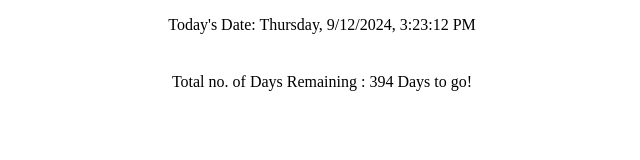
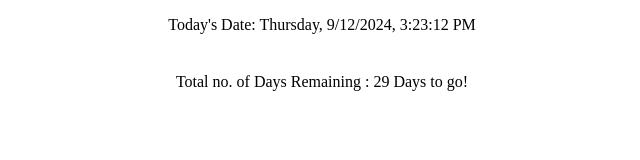
Before and after one commit to wasimk1/NextBirthday, a plain HTML site: page index.html in a window 1280 px wide. Shown: the full height of the page, 318-958 px from the left. Drawn offline with Linux system fonts and the light colour scheme.

Commit message:
new year changed

```diff
--- a/index.html
+++ b/index.html
@@ -31,7 +31,7 @@
         "Today's Date:   " + newdate;
 
       date1 = new Date();
-      date2 = new Date("Oct 11, 2025, 00:00:00 AM");
+      date2 = new Date("Oct 11, 2024, 00:00:00 AM");
 
       //calculate total number of seconds between two dates
       var total_seconds = Math.abs(date2 - date1) / 1000;
```
